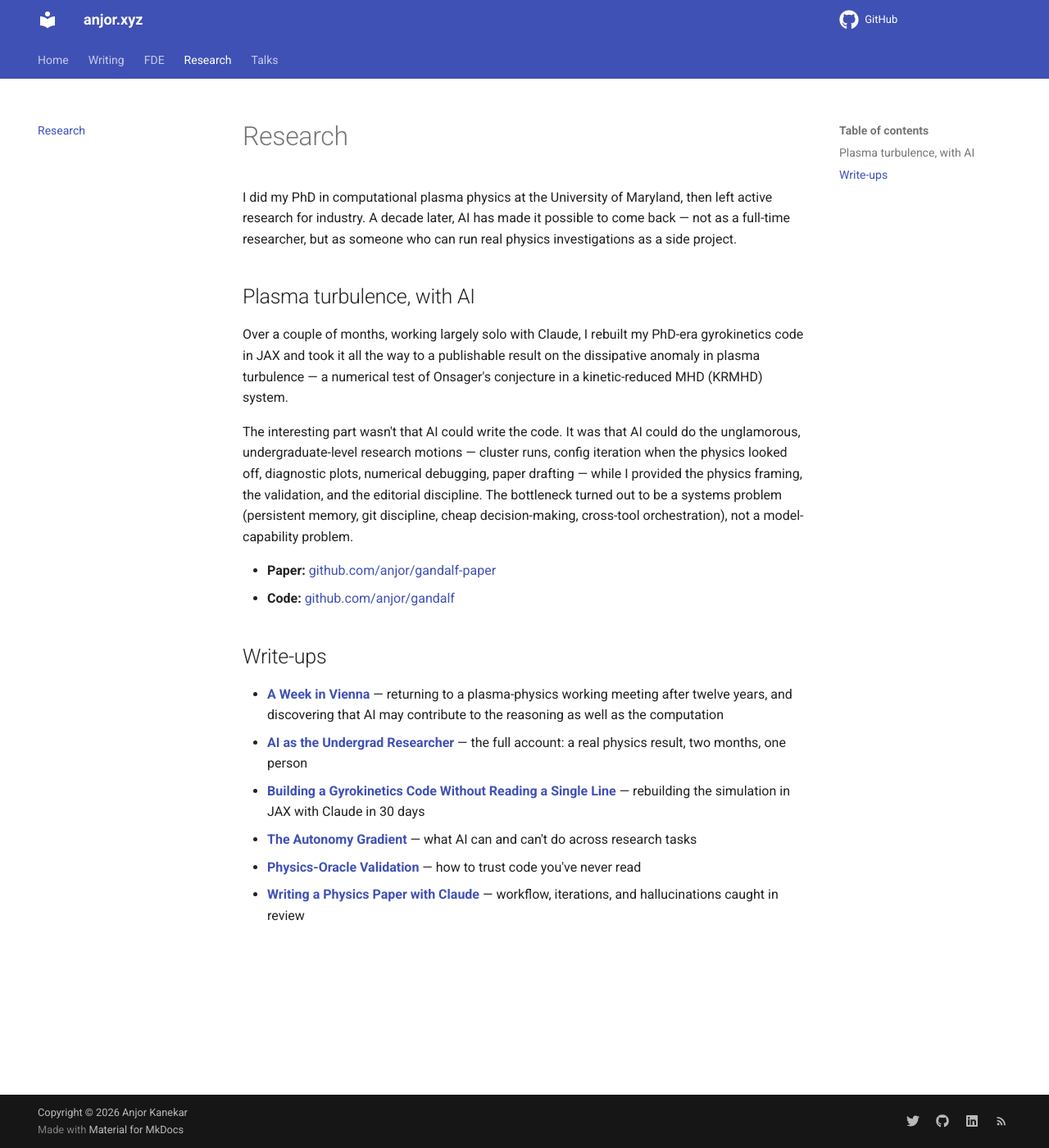
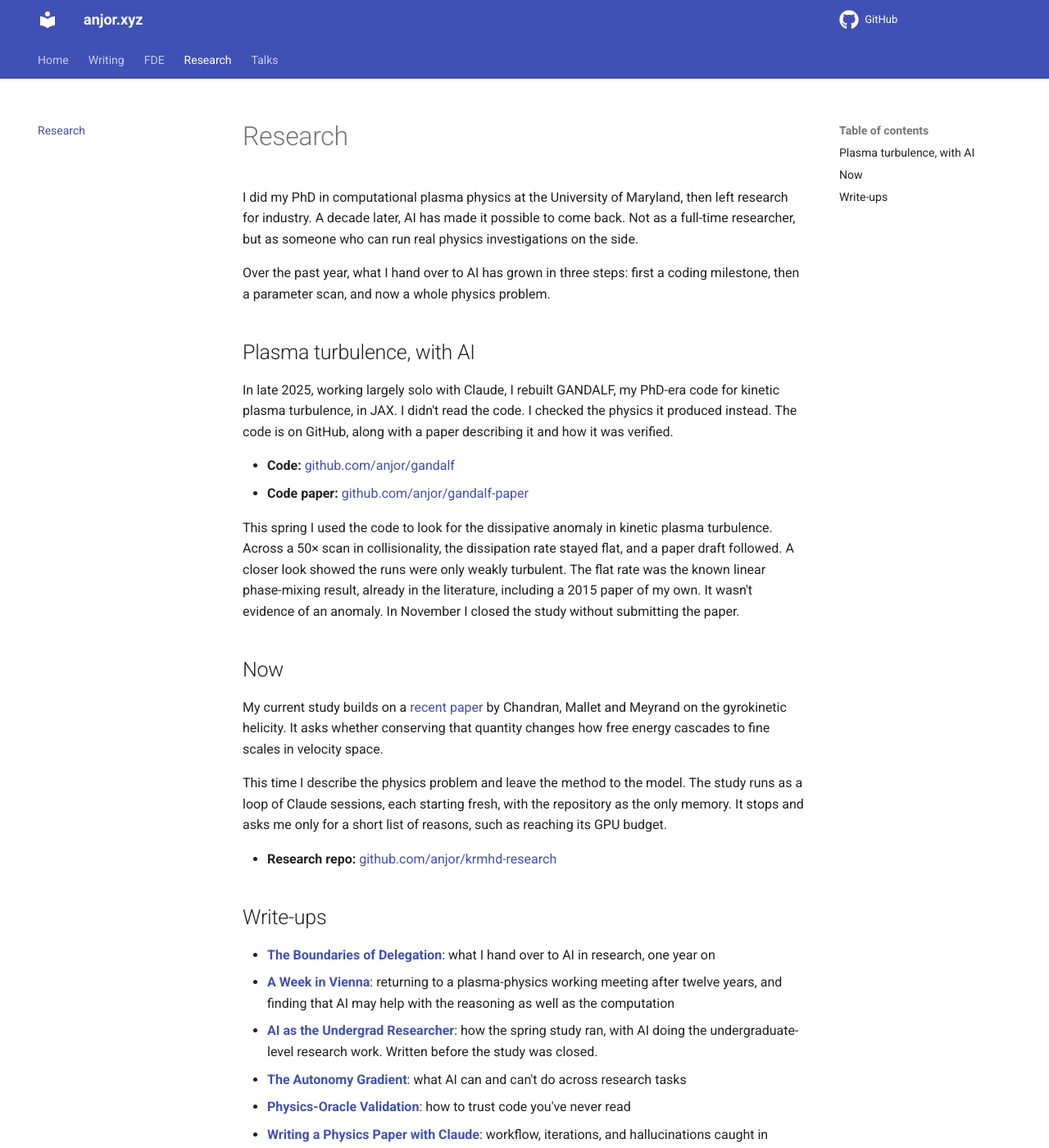
Before and after one commit to anjor/website, an MkDocs documentation site: the page built from docs/research/index.md, in a window 1280 px wide and 1400 px high. Shown: the whole window at 82% size. Built offline with MkDocs 1.6.1 and Material for MkDocs 9.7.7, drawn with Linux system fonts in a browser that asks for light colours; comment, search, counter and statistics services are not loaded; some of the changed text lies outside the part shown.

Commit message:
Reposition the site around advising and training FDEs
- Homepage and FDE page: describe Platypus work as advising on how to
  run forward deployed engineering and training FDEs, and add The FDE
  Programme, with no pricing.
- FDE page: add a Training FDEs section with the two recent posts.
- Research page: correct the dissipative-anomaly claim (the study was
  closed without a paper), label the GANDALF code paper, and add the
  current study and recent write-ups.
- Talks page: add the October and November talks, fix the Dex Sessions
  date and tidy the copy.

```diff
--- a/docs/research/index.md
+++ b/docs/research/index.md
@@ -1,21 +1,33 @@
 # Research
 
-I did my PhD in computational plasma physics at the University of Maryland, then left active research for industry. A decade later, AI has made it possible to come back — not as a full-time researcher, but as someone who can run real physics investigations as a side project.
+I did my PhD in computational plasma physics at the University of Maryland, then left research for industry. A decade later, AI has made it possible to come back. Not as a full-time researcher, but as someone who can run real physics investigations on the side.
+
+Over the past year, what I hand over to AI has grown in three steps: first a coding milestone, then a parameter scan, and now a whole physics problem.
 
 ## Plasma turbulence, with AI
 
-Over a couple of months, working largely solo with Claude, I rebuilt my PhD-era gyrokinetics code in JAX and took it all the way to a publishable result on the dissipative anomaly in plasma turbulence — a numerical test of Onsager's conjecture in a kinetic-reduced MHD (KRMHD) system.
+In late 2025, working largely solo with Claude, I rebuilt GANDALF, my PhD-era code for kinetic plasma turbulence, in JAX. I didn't read the code. I checked the physics it produced instead. The code is on GitHub, along with a paper describing it and how it was verified.
 
-The interesting part wasn't that AI could write the code. It was that AI could do the unglamorous, undergraduate-level research motions — cluster runs, config iteration when the physics looked off, diagnostic plots, numerical debugging, paper drafting — while I provided the physics framing, the validation, and the editorial discipline. The bottleneck turned out to be a systems problem (persistent memory, git discipline, cheap decision-making, cross-tool orchestration), not a model-capability problem.
+- **Code:** [github.com/anjor/gandalf](https://github.com/anjor/gandalf)
+- **Code paper:** [github.com/anjor/gandalf-paper](https://github.com/anjor/gandalf-paper)
 
-- **Paper:** [github.com/anjor/gandalf-paper](https://github.com/anjor/gandalf-paper)
-- **Code:** [github.com/anjor/gandalf](https://github.com/anjor/gandalf)
+This spring I used the code to look for the dissipative anomaly in kinetic plasma turbulence. Across a 50× scan in collisionality, the dissipation rate stayed flat, and a paper draft followed. A closer look showed the runs were only weakly turbulent. The flat rate was the known linear phase-mixing result, already in the literature, including a 2015 paper of my own. It wasn't evidence of an anomaly. In November I closed the study without submitting the paper.
+
+## Now
+
+My current study builds on a [recent paper](https://arxiv.org/abs/2607.27981) by Chandran, Mallet and Meyrand on the gyrokinetic helicity. It asks whether conserving that quantity changes how free energy cascades to fine scales in velocity space.
+
+This time I describe the physics problem and leave the method to the model. The study runs as a loop of Claude sessions, each starting fresh, with the repository as the only memory. It stops and asks me only for a short list of reasons, such as reaching its GPU budget.
+
+- **Research repo:** [github.com/anjor/krmhd-research](https://github.com/anjor/krmhd-research)
 
 ## Write-ups
 
-- **[A Week in Vienna](../writing/posts/a-week-in-vienna.md)** — returning to a plasma-physics working meeting after twelve years, and discovering that AI may contribute to the reasoning as well as the computation
-- **[AI as the Undergrad Researcher](../writing/posts/ai-undergrad-researcher.md)** — the full account: a real physics result, two months, one person
-- **[Building a Gyrokinetics Code Without Reading a Single Line](../writing/posts/building-gandalf.md)** — rebuilding the simulation in JAX with Claude in 30 days
-- **[The Autonomy Gradient](../writing/posts/autonomy-gradient.md)** — what AI can and can't do across research tasks
-- **[Physics-Oracle Validation](../writing/posts/physics-oracle-validation.md)** — how to trust code you've never read
-- **[Writing a Physics Paper with Claude](../writing/posts/writing-gandalf-paper.md)** — workflow, iterations, and hallucinations caught in review
+- **[The Boundaries of Delegation](../writing/posts/boundaries-of-delegation.md)**: what I hand over to AI in research, one year on
+- **[A Week in Vienna](../writing/posts/a-week-in-vienna.md)**: returning to a plasma-physics working meeting after twelve years, and finding that AI may help with the reasoning as well as the computation
+- **[AI as the Undergrad Researcher](../writing/posts/ai-undergrad-researcher.md)**: how the spring study ran, with AI doing the undergraduate-level research work. Written before the study was closed.
+- **[The Autonomy Gradient](../writing/posts/autonomy-gradient.md)**: what AI can and can't do across research tasks
+- **[Physics-Oracle Validation](../writing/posts/physics-oracle-validation.md)**: how to trust code you've never read
+- **[Writing a Physics Paper with Claude](../writing/posts/writing-gandalf-paper.md)**: workflow, iterations, and hallucinations caught in review
+- **[Building a Gyrokinetics Code Without Reading a Single Line](../writing/posts/building-gandalf.md)**: rebuilding the simulation in JAX with Claude in 30 days
+- **[Testing the Intelligence Explosion](../writing/posts/physics-researcher-ai-intro.md)**: the start of the experiment, asking whether AI can turn one physicist into a research team
```
Also changed, not shown: docs/fde/index.md (+14 -2 lines), docs/index.md (+8 -5 lines), docs/talks/index.md (+8 -6 lines).
